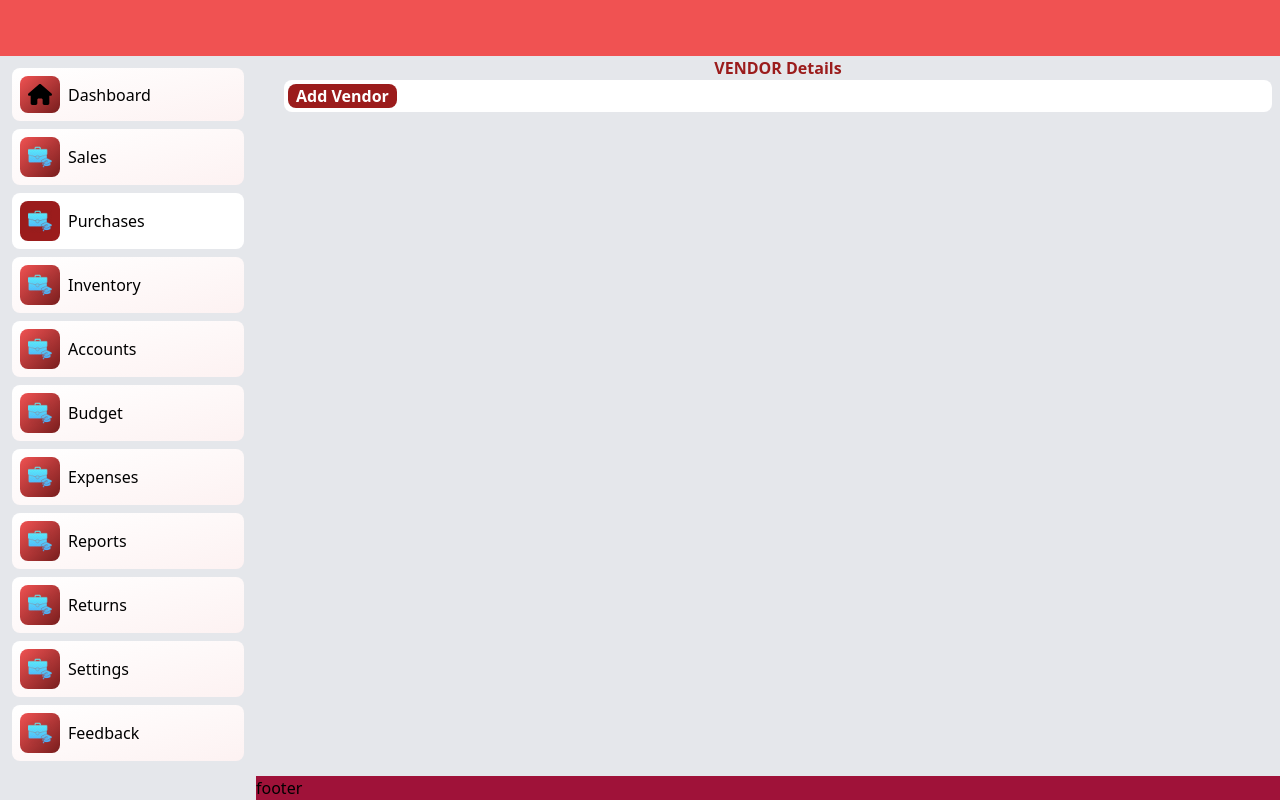
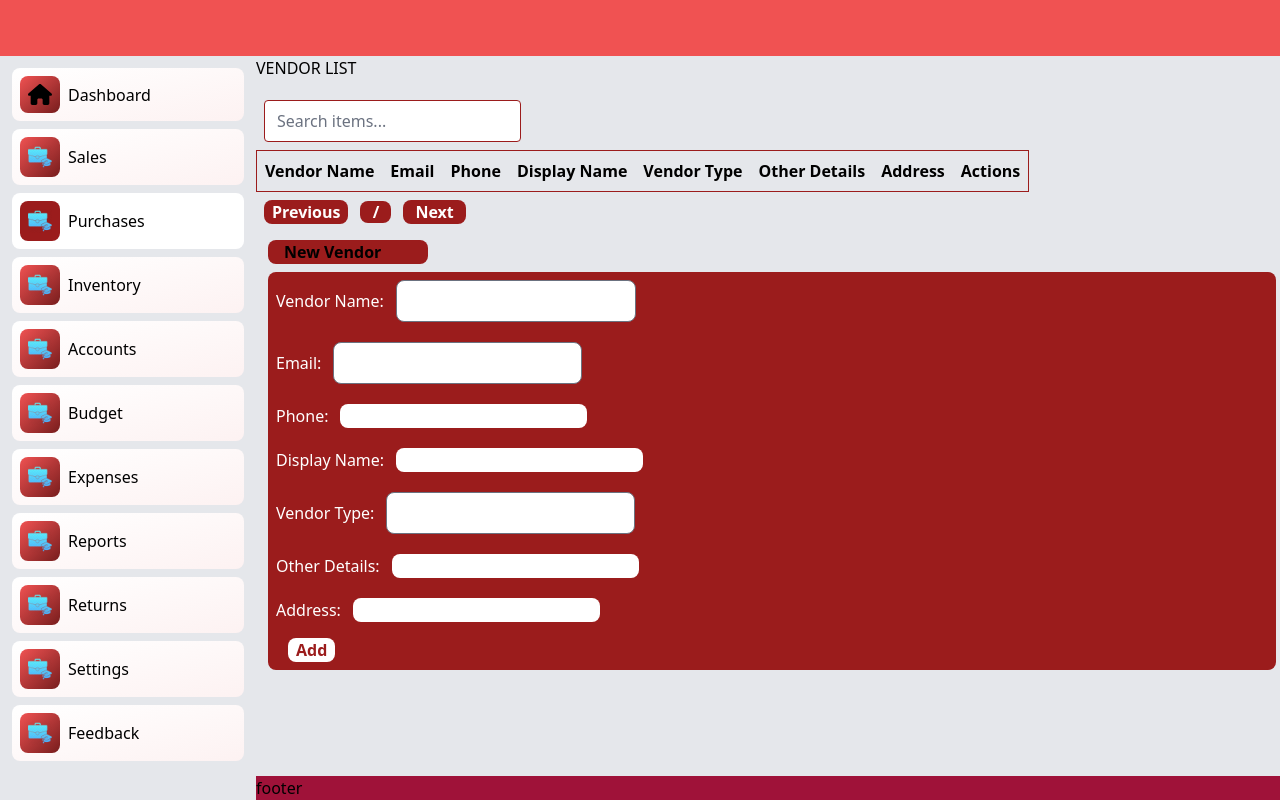
Before and after one commit to pmaxy/EMTECH_E_HASIBU_FRONTEND, a Vue app in the folder E-HASIBU/: page /Vendor_Details in a window 1280 px wide. Built offline with nearby package versions, Linux system fonts and the light colour scheme.

Commit message:
add changes

```diff
--- a/E-HASIBU/src/components/User/Dashboard/Main/Dashboard/Dashboard_home.vue
+++ b/E-HASIBU/src/components/User/Dashboard/Main/Dashboard/Dashboard_home.vue
@@ -111,7 +111,7 @@
           <span>
 
             Add New Customer</span
-          >
+           >
         </router-link>
       </li>
 
--- a/E-HASIBU/src/components/User/Dashboard/Main/Purchases/Purchase_Bill.vue
+++ b/E-HASIBU/src/components/User/Dashboard/Main/Purchases/Purchase_Bill.vue
@@ -16,6 +16,8 @@
         <option value=">10">Partially Paid Bills</option>
         <option value=">10">Overdue Bills</option>
         <option value=">10">Unpaid Bills</option>
+        <option value=">10">Open Bills</option>
+        <option value=">10">Draft Bills</option>
       </select>
     </div> <br>
 
@@ -38,10 +40,10 @@
       </tbody>
     </table>
 
-    <div class="pagination">
-      <button @click="prevPage">Previous</button>
+    <div class="pagination" >
+      <button @click="prevPage" class="bg-red-800 text-white font-bold">Previous</button>
       <span>{{ currentPage }} / {{ totalPages }}</span>
-      <button @click="nextPage">Next</button>
+      <button @click="nextPage" class="bg-red-800 text-white font-bold">Next</button>
     </div>
   </div>
 </div>
--- a/E-HASIBU/src/components/User/Dashboard/Main/Purchases/Vendor_Details.vue
+++ b/E-HASIBU/src/components/User/Dashboard/Main/Purchases/Vendor_Details.vue
@@ -1,59 +1,75 @@
 <template>
-  <div class="text-red-800 ml-5 rounded-lg">
-    <h2 class="text-center"><b>VENDOR Details</b></h2>
-    <div class="bg-white ml-2 mr-2 rounded-lg" >
-    <ul>
-      <li v-for="(vendor, index) in vendors" :key="index">
-        {{ vendor.name }} - Email: {{ vendor.email }} - Phone: {{ vendor.phone }}
-        - Company Name: {{ vendor.company }} - Vendor Type: {{ vendor.type }} - Vendor Display Name: {{vendor.display}} -Other Details: {{ vendor.details }} - Addresses: {{ vendor.addresses }}
-        <button @click="editVendor(index)" class="bg-red-800 w-30 text-white ml-3 mr-1 mt-1 rounded-lg">Edit</button>
-        <button @click="deleteVendor(index)" class="bg-red-800 w-30 text-white ml-1 mr-3 rounded-lg">Delete</button>
-      </li>
-    </ul>
-    <form v-if="showForm" @submit.prevent="submitForm">
-      <h3>{{ isEditing ? 'Edit Vendor' : 'Add Vendor' }}</h3>
+  <div>
+    <h2>VENDOR LIST</h2>
+    <div>
+          <input class="border border-red-800 rounded mt-5 mb-2 ml-2 mr-80" type="text" v-model="searchQuery" placeholder="Search items..." /><br>
+    <table border="1">
+      <thead>
+        <tr class="border border-red-800 rounded-lg">
+          <th class="pl-2 pr-2 pb-2 pt-2 mr-10 ml-2">Vendor Name</th>
+          <th class="pl-2 pr-2 pb-2 pt-2 mr-10 ml-2">Email</th>
+          <th class="pl-2 pr-2 pb-2 pt-2 mr-10 ml-2">Phone</th>
+          <th class="pl-2 pr-2 pb-2 pt-2 mr-10 ml-2">Display Name</th>
+          <th class="pl-2 pr-2 pb-2 pt-2 mr-10 ml-2">Vendor Type</th>
+          <th class="pl-2 pr-2 pb-2 pt-2 mr-10 ml-2">Other Details</th>
+          <th class="pl-2 pr-2 pb-2 pt-2 mr-10 ml-2">Address</th>
+          <th class="pl-2 pr-2 pb-2 pt-2 mr-10 ml-2">Actions</th>
+        </tr>
+      </thead>
+      <tbody>
+        <tr class="border border-red-800 rounded-lg" v-for="(item, index) in tableData" :key="item.id">
+          <td class="pl-2 pr-2 pb-2 pt-2 mr-10 ml-10">{{ item.vendorName }}</td>
+          <td class="pl-2 pr-2 pb-2 pt-2 mr-10 ml-10">{{ item.email }}</td>
+          <td class="pl-2 pr-2 pb-2 pt-2 mr-10 ml-10">{{ item.phone }}</td>
+          <td class="pl-2 pr-2 pb-2 pt-2 mr-10 ml-10">{{ item.displayName }}</td>
+          <td class="pl-2 pr-2 pb-2 pt-2 mr-10 ml-10">{{ item.vendorType }}</td>
+          <td class="pl-2 pr-2 pb-2 pt-2 mr-10 ml-10">{{ item.otherDetails }}</td>
+          <td class="pl-2 pr-2 pb-2 pt-2 mr-10 ml-10">{{ item.address }}</td>
+          <td>
+            <button type="button" @click="deleteItem(index)" class="bg-red-800 w-30 text-white pr-2 pl-2 ml-1 mr-3 rounded-lg">Delete</button>
+            <button type="button" @click="editItem(index)" class="bg-red-800 w-30 text-white pl-2 pr-2 ml-3 mr-1 mt-1 rounded-lg">Edit</button>
+          </td>
+        </tr>
+      </tbody>
+    </table>
+    <div class="pagination">
+      <button @click="prevPage" class="bg-red-800 text-white font-bold mt-2 mb-2 ml-2 mr-2 pl-2 pr-2 rounded-lg">Previous</button>
+      <span class="bg-red-800 text-white font-bold mt-2 mb-2 ml-1 mr-1 pl-2 pr-2 rounded-lg">{{ currentPage }} / {{ totalPages }}</span>
+      <button @click="nextPage" class="bg-red-800 text-white font-bold mt-2 mb-2 ml-2 mr-2 pl-3 pr-3 rounded-lg">Next</button>
+    </div>
+    </div>
+    <h2 class="bg-red-800 tex-white-300 font-bold rounded-lg w-40 mt-2 ml-3 mb-2 pl-4"> New Vendor</h2>
+    <form  @submit.prevent="submitForm" class="bg-red-800 w-100 text-white pl-2 pr-2 ml-3 mr-1 mt-1 rounded-lg">
       <div>
         <label for="vendorName">Vendor Name:</label>
-        <input type="name" v-model="formVendor.firstName" class="bg-gray-200 ml-2 mr-2 rounded-lg" placeholder="First Name" required />
-        <input type="name" v-model="formVendor.lastName" class="bg-gray-200 ml-2 mr-2 rounded-lg" placeholder="Last Name" required />
-      </div><br>
+        <input type="text" id="vendor name" v-model="formData.vendorName" class=" w-60 text-red-800 pl-2 pr-2 ml-3 mr-1 mt-2 mb-3 rounded-lg" required>
+      </div>
       <div>
-        <label for="vendorEmail">Email:</label>
-        <input type="email" v-model="formVendor.email" class="bg-gray-200 ml-2 rounded-lg w-80" required />
-      </div><br>
+        <label for="email">Email:</label>
+        <input type="email" id="email" v-model="formData.email" class=" w-75 text-red-800 pl-2 pr-2 ml-3 mr-1 mt-2 mb-3 rounded-lg" required>
+      </div>
       <div>
-        <label for="vendorPhone">Phone:</label>
-        <input type="tel" v-model="formVendor.phone" class="bg-gray-200 ml-2 rounded-lg" required />
-      </div><br>
+        <label for="phone">Phone:</label>
+        <input type="phone" id="Phone" v-model="formData.phone" class=" w-30 text-red-800 pl-2 pr-2 ml-3 mr-1 mt-2 mb-3 rounded-lg" required>
+      </div>
       <div>
-        <label for="vendorCompany">Company Name:</label>
-        <input type="company" v-model="formVendor.companyName" class="bg-gray-200 ml-2 rounded-lg w-80" required />
-      </div><br>
+        <label for="displayName">Display Name:</label>
+        <input type="displayName" id="displayName" v-model="formData.displayName" class=" w-30 text-red-800 pl-2 pr-2 ml-3 mr-1 mt-2 mb-3 rounded-lg" required>
+      </div>
       <div>
-      <label for="vendorType">Vendor Type:</label>
-        <input type="company" v-model="formVendor.type" class="bg-gray-200 ml-2 rounded-lg w-80" required />
-      </div><br>
+        <label for="vendortype">Vendor Type:</label>
+        <input type="text" id="vendorType" v-model="formData.vendorType" class=" w-30 text-red-800 pl-2 pr-2 ml-3 mr-1 mt-2 mb-3 rounded-lg" required>
+      </div>
       <div>
-      <label for="vendorDisplay">Vendor Display Name:</label>
-        <input type="display" v-model="formVendor.DisplayName" class="bg-gray-200 ml-2 rounded-lg w-80" required />
-      </div><br>
+        <label for="otherDetails">Other Details:</label>
+        <input type="otherDetails" id="otherDetails" v-model="formData.otherDetails" class=" w-30 text-red-800 pl-2 pr-2 ml-3 mr-1 mt-2 mb-3 rounded-lg" required>
+      </div>
       <div>
-        <label for="vendorDetails">Other Details:</label>
-        <input type="text" v-model="formVendor.curency" class="bg-gray-200 ml-2 rounded-lg w-50" placeholder="Curency" required />
-         <input type="text" v-model="formVendor.paymentTerms" class="bg-gray-200 ml-2 rounded-lg w-80" placeholder="Payment Terms" required />
-      </div><br>
-      <div>
-        <label for="vendorAddresses">Addresses:</label>
-        <input type="address" v-model="formVendor.billingAddress" class="bg-gray-200 ml-2 rounded-lg w-80" placeholder="Billing Address (P.O.Box, Code, City)" required />
-         <input type="address" v-model="formVendor.shippingAddress" class="bg-gray-200 ml-2 rounded-lg w-80" placeholder="Shipping Address (P.O.Box, Code, City)" required />
-      </div><br>
-      <button type="submit" class="bg-red-800 w-30 text-white ml-1 mr-3 font-bold m-1 pl-2 pr-2 rounded-lg">{{ isEditing ? 'Update Vendor' : 'Add Vendor' }}</button>
-      <button type="button" @click="cancelForm" class="bg-red-800 w-30 text-white ml-1 mr-3 m-1 pl-2 pr-2 font-bold rounded-lg">Cancel</button>
-
+        <label for="address">Address:</label>
+        <input type="address" id="address" v-model="formData.address" class=" w-30 text-red-800 pl-2 pr-2 ml-3 mr-1 mt-2 mb-3 rounded-lg" required>
+      </div>
+      <button type="submit" class="bg-white w-30 text-red-800 font-bold mb-2 pl-2 pr-2 ml-3 mr-1 mt-1 rounded-lg">Add</button>
     </form>
-
-    <button @click="showAddForm" class="bg-red-800 w-30 text-white ml-1 mr-3 m-1 pr-2 pl-2 font-bold rounded-lg">Add Vendor</button>
-    </div>
   </div>
 </template>
 
@@ -61,68 +77,55 @@
 import { ref } from 'vue';
 
 export default {
-  name: 'VendorList',
-  props: {
-    initialVendors: Array,
-  },
-  setup(props) {
-    const vendors = ref(props.initialVendors || []);
-    const showForm = ref(false);
-    const isEditing = ref(false);
-    const formVendor = ref({ name: '', email: '', phone: '', companyName:'',vendorDisplay:'', vendorType:'', otherDetails:'', addresses:''});
-    let editIndex = null;
+  setup() {
+    const tableData = ref([]);
+    const formData = ref({
+      vendorName: "",
+      email: "",
+      phone:"",
+      displayName:"",
+      vendorType:"",
+      otherDetails:"",
+      address:"",
+    });
 
-    const showAddForm = () => {
-      showForm.value = true;
-      isEditing.value = false;
-      formVendor.value = { name: '', email: '', phone: '', companyName:'',vendorDisplay:'', vendorType:'', otherDetails:'', addresses:''};
+    const submitForm = () => {
+      const newItem = {
+        id: tableData.value.length + 1,
+        ...formData.value,
+      };
+      tableData.value.push(newItem);
+      formData.value.vendorName = "";
+      formData.value.email = "";
+      formData.value.phone = "";
+      formData.value.displayName = "";
+      formData.value.vendorType = "";
+      formData.value.otherDetails = "";
+      formData.value.addres = "";
     };
 
-    const editVendor = (index) => {
-      editIndex = index;
-      showForm.value = true;
-      isEditing.value = true;
-      formVendor.value = { ...vendors.value[index] };
+    const deleteItem = (index) => {
+      if (tableData.value.length > 1) {
+        tableData.value.splice(index, 1);
+      } else {
+        alert("Cannot remove the only item!");
+      }
     };
 
-    const deleteVendor = (index) => {
-      vendors.value.splice(index, 1);
-    };
-
-    const cancelForm = () => {
-      showForm.value = false;
-      editIndex = null;
-    };
-
-    const submitForm = () => {
-      if (isEditing.value) {
-        // Update existing vendor
-        vendors.value[editIndex] = { ...formVendor.value };
-      } else {
-        // Add new vendor
-        vendors.value.push({ ...formVendor.value });
-      }
-
-      showForm.value = false;
-      editIndex = null;
+    const editItem = (index) => {
+      alert(`Edit item at index ${index}`);
     };
 
     return {
-      vendors,
-      showForm,
-      isEditing,
-      formVendor,
-      showAddForm,
-      editVendor,
-      deleteVendor,
-      cancelForm,
+      tableData,
+      formData,
       submitForm,
+      deleteItem,
+      editItem,
     };
   },
-};
-
+    totalPages() {
+      return Math.ceil(this.filteredItems.length / this.itemsPerPage);
+    },
+  }
 </script>
-
-<style>
-
-</style>
```
Also changed, not shown: E-HASIBU/src/components/User/Dashboard/Main/Purchases.vue (deleted, +0 -106 lines), E-HASIBU/src/components/User/Dashboard/Main/Purchases/Purchase_Order.vue (+10 -8 lines).
